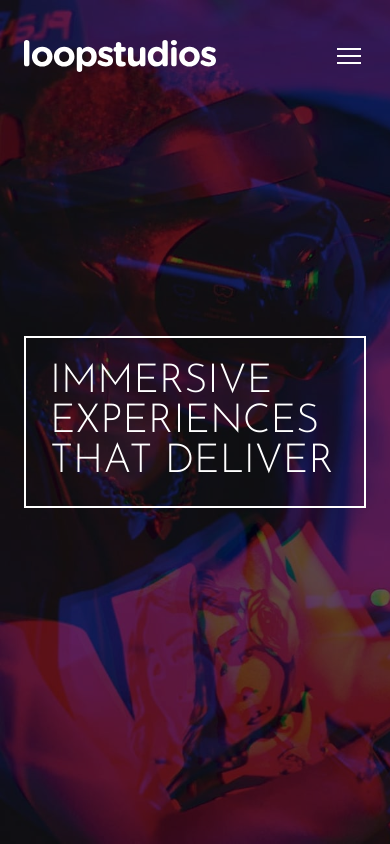
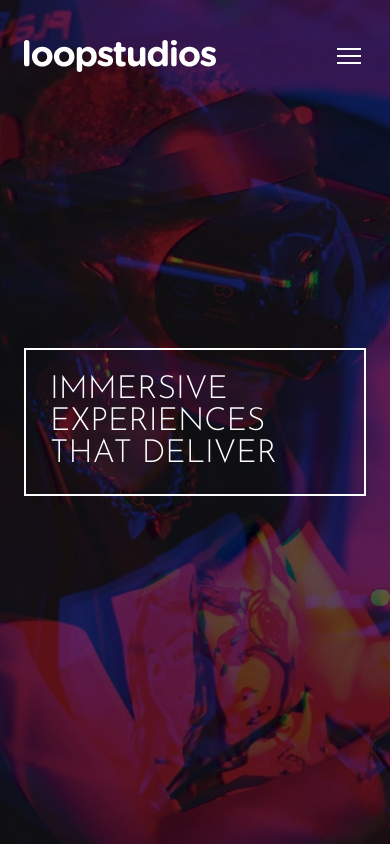
Before and after one commit to kalrog-dev/fem_loopstudios, a React (Vite) app: page / in a window 390 px wide. Shown: the top 844 px of the page. Built offline with nearby package versions, Linux system fonts and the light colour scheme; the HTML template or start-up script is replaced by a standard one.

Commit message:
Adjust hero content font size for small screen

```diff
--- a/src/App.css
+++ b/src/App.css
@@ -25,6 +25,7 @@
 #app {
   position: relative;
   max-width: 1440px;
+  min-width: 320px;
   margin: 0 auto;
   font-family: 'Alata', sans-serif;
   font-size: 0.9375rem;
@@ -60,7 +61,7 @@ a {
 /* Typography */
 .hero-title {
   font-family: 'Josefin Sans', sans-serif;
-  font-size: 2.5rem;
+  font-size: 2rem;
 }
 
 h2 {
@@ -91,6 +92,12 @@ h2 {
   font-size: 1.5rem;
   font-weight: 300;
   text-transform: uppercase;
+}
+
+@media (min-width: 400px) {
+  .hero-title {
+    font-size: 2.5rem;
+  }
 }
 
 @media (min-width: 576px) {
```
